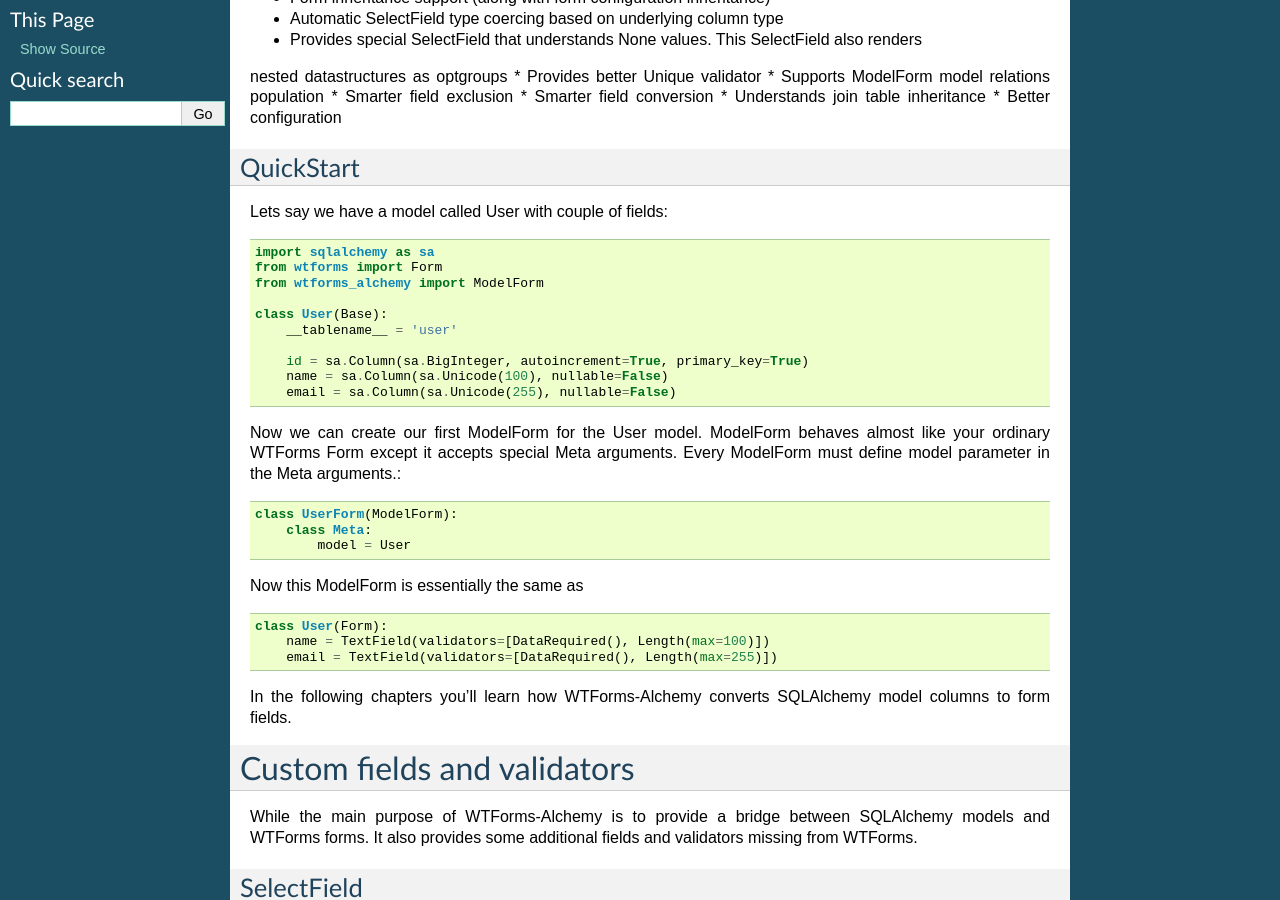
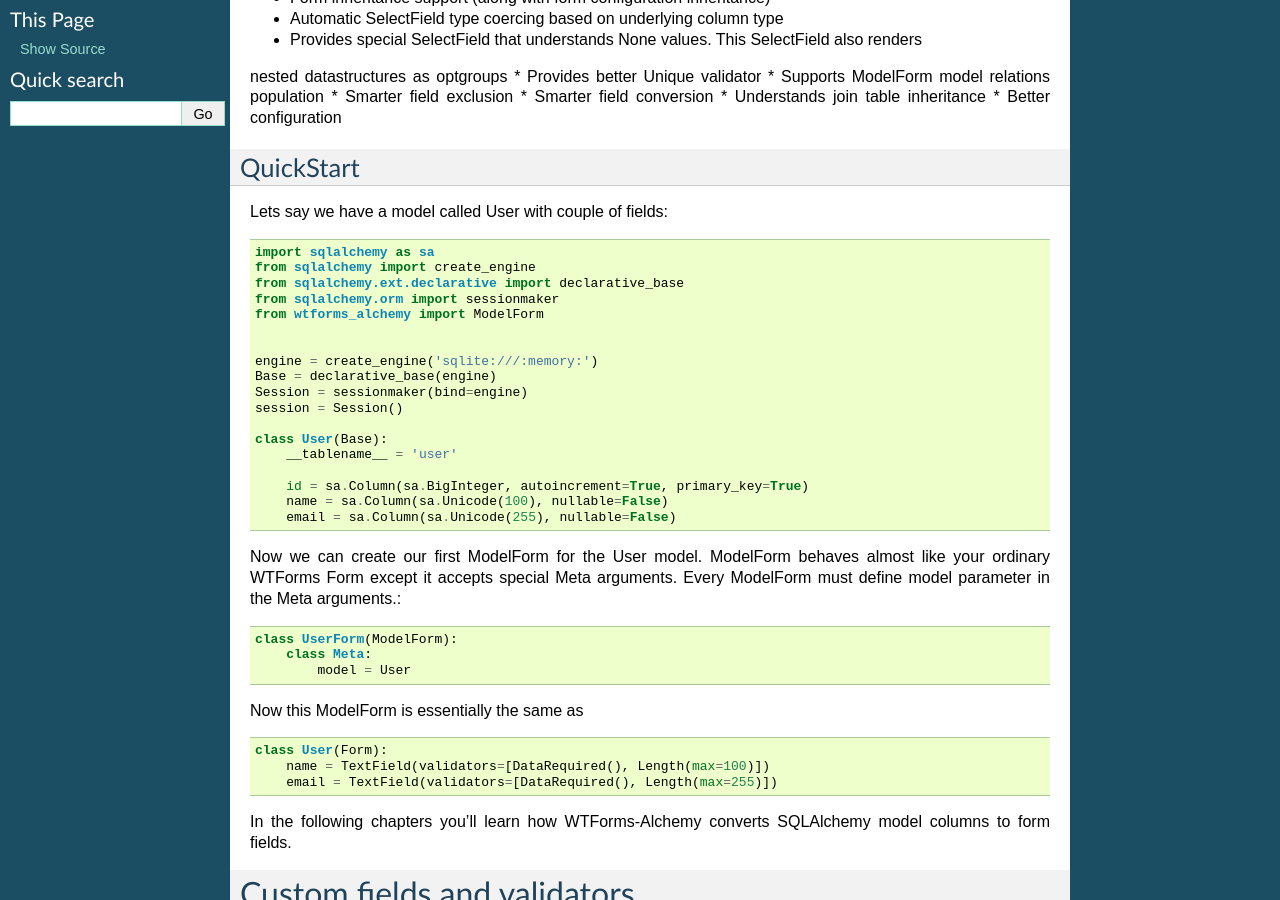
Before and after one commit to kvesteri/wtforms-alchemy, a Sphinx documentation site: the page built from docs/index.rst, in a window 1280 px wide and 900 px high, scrolled down 589 px. Built offline with Sphinx 7.4.7, drawn with Linux system fonts in a browser that asks for light colours.

Commit message:
updated requirements

```diff
--- a/docs/index.rst
+++ b/docs/index.rst
@@ -45,8 +45,16 @@
 Lets say we have a model called User with couple of fields::
 
     import sqlalchemy as sa
-    from wtforms import Form
+    from sqlalchemy import create_engine
+    from sqlalchemy.ext.declarative import declarative_base
+    from sqlalchemy.orm import sessionmaker
     from wtforms_alchemy import ModelForm
+
+
+    engine = create_engine('sqlite:///:memory:')
+    Base = declarative_base(engine)
+    Session = sessionmaker(bind=engine)
+    session = Session()
 
     class User(Base):
         __tablename__ = 'user'
--- a/requirements-dev.txt
+++ b/requirements-dev.txt
@@ -3,4 +3,4 @@
 pysqlite==2.6.3
 pytest==2.2.3
 Werkzeug==0.8.3
--e git+https://github.com/kvesteri/wtforms-test.git@7574f8c4cbc924573a197a83da386c14d87dcee5#egg=wtforms-test-dev
+-e git+https://github.com/kvesteri/wtforms-test.git@52a0523f6078d5b5493d27ef9b219d3f7a2ce80e#egg=wtforms-test-dev
--- a/requirements.txt
+++ b/requirements.txt
@@ -1,2 +1,2 @@
-WTForms==1.0.1
+WTForms==1.0.2
 SQLAlchemy==0.7.8
--- a/wtforms_alchemy/__init__.py
+++ b/wtforms_alchemy/__init__.py
@@ -353,7 +353,7 @@
             assign_required = True
 
             #: Whether or not to assign all fields as optional, useful when
-            #: creating update forms
+            #: creating update forms for patch requests
             all_fields_optional = False
 
             validators = {}
```
